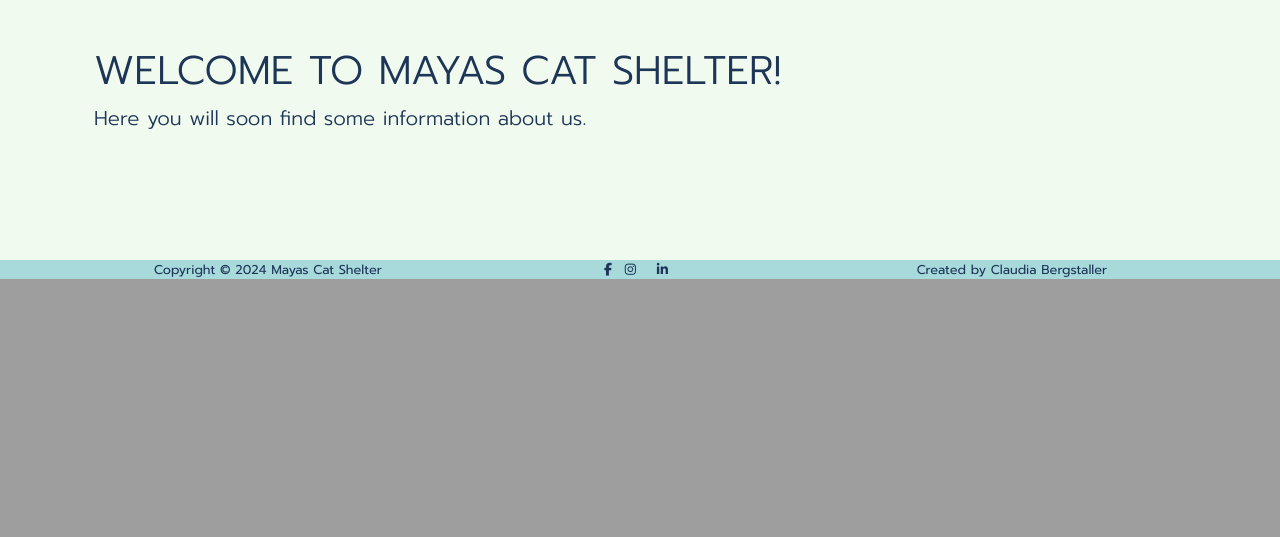
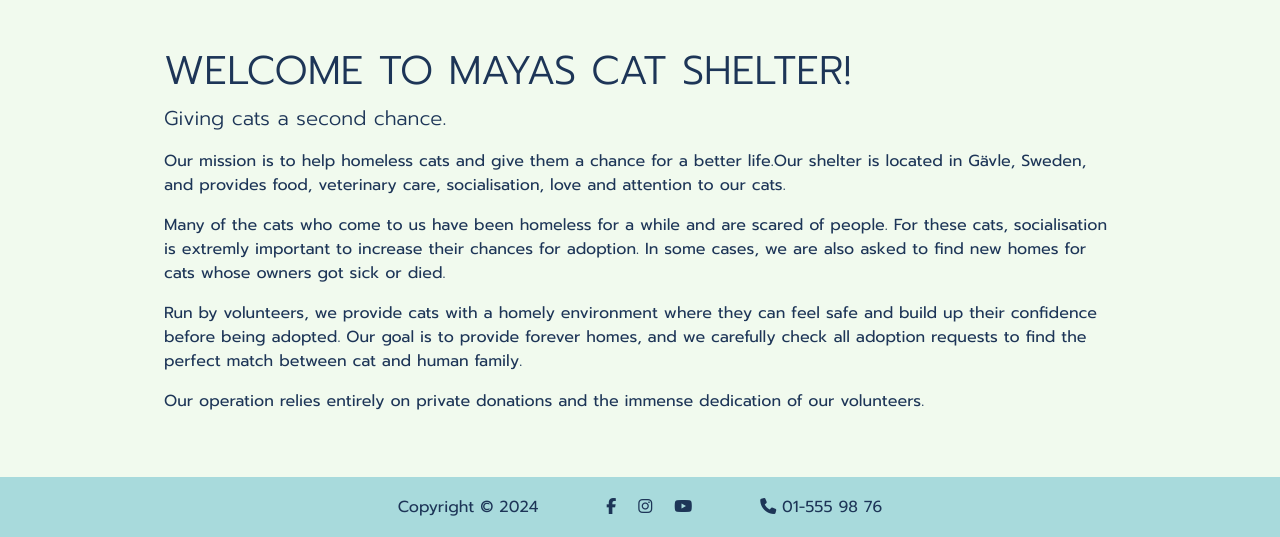
Before and after one commit to ClaudiaInSweden/mayas_cat_shelter, a Django app: template templates/index.html in a window 1280 px wide. Shown: the part 521-1058 px from the top of the page. Before the commit the page ends 800 px from the top, so only its background shows below. Run offline with Django 3.2, Linux system fonts and the light colour scheme; the template is opened without the code that fills it, so the values that code supplies are empty; some libraries are stand-ins or nearby versions; some web fonts are replaced.

Commit message:
Add text to start page, position alerts

```diff
--- a/cat_shelter/settings.py
+++ b/cat_shelter/settings.py
@@ -35,7 +35,7 @@ CSRF_TRUSTED_ORIGINS = [
 ]
 
 # SECURITY WARNING: don't run with debug turned on in production!
-DEBUG = True
+DEBUG = False
 
 ALLOWED_HOSTS = ['mayas-cat-shelter-9ef5d0b15271.herokuapp.com', '8000-claudiainsw-mayascatshe-m76kzh0xzrw.ws-eu108.gitpod.io', '8000-claudiainsw-mayascatshe-m76kzh0xzrw.ws-eu110.gitpod.io', '8000-claudiainsw-mayascatshe-m76kzh0xzrw.ws-eu109.gitpod.io']
 
--- a/cats/views.py
+++ b/cats/views.py
@@ -68,8 +68,6 @@ def adoption(request):
             adoption = form.save()
             messages.success(request, 'Your adoption request has been submitted successfully!')
             return redirect('home')
-        # else:
-        #     messages.error(request, 'Your form could not be submitted. Please make sure the form is valid.')
 
     else:
         form = AdoptionForm()
@@ -86,7 +84,7 @@ def updateStatus(request, pk):
         form = StatusForm(request.POST, instance=adoption)
         if form.is_valid():
             adoption = form.save()
-            messages.info(request, 'The request was updated successfully!')
+            messages.info(request, 'The adoption request was updated successfully!')
             return redirect('adopters-list')
         else:
             messages.error(request, 'The form could not be updated. Please make sure the form is valid.')
--- a/static/css/style.css
+++ b/static/css/style.css
@@ -85,22 +85,16 @@ h6 {
 }
 
 
-
 /* Bootstrap Alerts */
 .alert {
-  position: fixed;
   width: fit-content;
-  right: 0;
-  left: 0;
-  margin: auto;
-  top: 50%;
-  transform: translate3d(0, -50%, 0);
+  top: 100px;
   text-align: center;
   z-index: 9999;
   background-color: #f1faee;
   border: 2px solid #1D3557;
   border-radius: 10px;
-  font-size: 1.2rem;
+  font-size: 1rem;
 }
 
 /* Footer  */
@@ -331,23 +325,12 @@ input[type="reset"] {
   text-align: center;
   font-weight: 400;
 }
-.top-20 {
-  top: 12% !important;
-  z-index: 1000;
-}
+
 
 /* Media Queries */
-@media screen and (max-width: 768px) {
-  .logotype {
-    display: none;
-  }
-  .carousel-item {
-    height: 45vh;
-    /* min-height: 350px; */
-}
 @media screen and (min-width: 576px) {
-  body, h4 {
-    font-size: 1rem;
+  body, h4, h6, th, td {
+    font-size: 1rem !important;
   }
   .logotype {
     padding-right: 30px;
@@ -360,16 +343,20 @@ input[type="reset"] {
   .footer {
     height: 60px;
     line-height: 60px;
+    font-size: 1rem;
   }
   .footer i {
     color: #1D3557;
     font-size: 1rem;
   }
 }
-@media (min-width: 1200px) {
-  .container {
-    width: 1000px;
+@media screen and (max-width: 768px) {
+  .logotype {
+    display: none;
   }
+  .carousel-item {
+    height: 45vh;
+    /* min-height: 350px; */
 }
 @media (min-width: 768px) {
   .animate {
@@ -412,3 +399,8 @@ input[type="reset"] {
   animation-name: slideIn;
 }
 }
+@media (min-width: 1200px) {
+  .container {
+    width: 1000px;
+  }
+}
--- a/templates/base.html
+++ b/templates/base.html
@@ -83,7 +83,9 @@
   </div>
 </nav>
 <!-- Messages -->
+  <div>
 {% include 'includes/messages/messages.html' %}
+</div>
 <!-- Main Content  -->
 {% block content %}
 
--- a/templates/cats.html
+++ b/templates/cats.html
@@ -19,8 +19,7 @@
         <div class="col">
           <div class="card h-100">
             <div class="card-body">
-              <!-- <h3 class="card-title cat_name" name="cat_name">{{ cat.name | upper }}</h3> -->
-              <h3 class="{% if cat.gender == 'Female' %}female{% else %}male{% endif %} card-title cat_name">
+              <h3 class="{% if cat.gender == 'Female' %}female{% else %}male{% endif %} card-title cat_name text-center">
                 {{ cat.name | upper }}</h3>
               {% if "placeholder" in cat.image.url %}
               <img src="https://res.cloudinary.com/dhciyvwx5/image/upload/v1703268464/default.png" class="card-img-top" alt="...">
--- a/templates/includes/footer/footer.html
+++ b/templates/includes/footer/footer.html
@@ -2,17 +2,17 @@
 
 <footer class="footer">
     <div class="container text-center">
-        <div class="row">
-        <div class="col-sm">
-            <span>Copyright &copy <script>document.write(new Date().getFullYear())</script> Mayas Cat Shelter</span>
+        <div class="row justify-content-center">
+        <div class="col-sm-auto">
+            <span>Copyright &copy <script>document.write(new Date().getFullYear())</script></span>
         </div>
-        <div class="col-sm">
-            <a href="https://www.facebook.com/" aria-label="Visit us on Facebook" target="_blank" rel="noopener"><i class="fab fa-facebook-f px-10"></i></a>
+        <div class="col-sm-auto px-5">
+            <a href="https://www.facebook.com/" aria-label="Visit us on Facebook" target="_blank" rel="noopener"><i class="fab fa-facebook-f px-2"></i></a>
             <a href="https://www.instagram.com/" aria-label="Visit us on Instagram" target="_blank" rel="noopener"><i class="fab fa-instagram px-2"></i></a>
-            <a href="https://www.linkedin.com/" aria-label="Visit us on Linkedin" target="_blank" rel="noopener"><i class="fab fa-linkedin-in px-2"></i></a>
+            <a href="https://www.youtube.com/" aria-label="Visit us on Youtube" target="_blank" rel="noopener"><i class="fa-brands fa-youtube px-2"></i></a>
         </div>
-        <div class="col-sm">
-            <span>Created by Claudia Bergstaller</span>
+        <div class="col-sm-auto">
+            <span><i class="fa-solid fa-phone pr-1"></i> 01-555 98 76</span>
         </div>
     </div>
     </div>
--- a/templates/includes/messages/messages.html
+++ b/templates/includes/messages/messages.html
@@ -1,10 +1,11 @@
 <!--Messages start-->
-<div class="container valid-msg text-center">
-    <div class="row justify-content-md-center">
+<div class="container">
+    <div class="col-12">
+    <div class="float-end top-20">
         <div>
             {% if messages %}
     {% for message in messages %}
-        <div class="alert alert-{% if message.tags == 'error' %}danger{% else %}{{ message.tags }}{% endif %}" id="msg">
+        <div class="alert alert-{% if message.tags == 'error' %}danger{% else %}{{ message.tags }}{% endif %}" id="msg" role="alert">
             {{ message }}
             <button type="button" class="btn-close" data-bs-dismiss="alert" aria-label="Close"></button>
         </div>
@@ -13,14 +14,14 @@
 {% if form.errors %}
     {% for field in form %}
         {% for error in field.errors %}
-            <div class="alert alert-danger" id="msg">
+            <div class="alert alert-danger" id="msg" role="alert">
                 <strong>{{ error|escape }}</strong>
                 <button type="button" class="btn-close" data-bs-dismiss="alert" aria-label="Close"></button>
             </div>
         {% endfor %}
     {% endfor %}
     {% for error in form.non_field_errors %}
-        <div class="alert alert-danger" id="msg">
+        <div class="alert alert-danger" id="msg" role="alert">
             <strong>{{ error|escape }}</strong>
             <button type="button" class="btn-close" data-bs-dismiss="alert" aria-label="Close"></button>
         </div>
@@ -28,6 +29,8 @@
 {% endif %}
         </div>
     </div>
+    </div>
+</div>
 </div>
 
 <!--Messages end-->
--- a/templates/index.html
+++ b/templates/index.html
@@ -40,15 +40,17 @@
   <section class="py-5">
     <div class="container">
       <h1 class="fw-light">Welcome to Mayas Cat Shelter!</h1>
-      <p class="lead">Here you will soon find some information about us.</p>
+      <p class="lead">Giving cats a second chance.</p>
+      <p>Our mission is to help homeless cats and give them a chance for a better life.Our shelter is located in Gävle, Sweden, and provides food, veterinary care, socialisation, love and attention to our cats. </p>
+      <p>Many of the cats who come to us have been homeless for a while and are scared of people. For these cats, socialisation is extremly important to increase their chances for adoption.
+      In some cases, we are also asked to find new homes for cats whose owners got sick or died. </p>
+
+      <p>Run by volunteers, we provide cats with a homely environment where they can feel safe and build up their confidence before being adopted.
+      Our goal is to provide forever homes, and we carefully check all adoption requests to find the perfect match between cat and human family.</p>
+
+      <p>Our operation relies entirely on private donations and the immense dedication of our volunteers. </p>
     </div>
   </section>
 
-  <!-- Footer -->
-<!-- <footer class="footer">
-  <div class="container">
-    <span class="text-muted">Place sticky footer content here.</span>
-  </div>
-</footer> -->
 
   {% endblock %}
```
